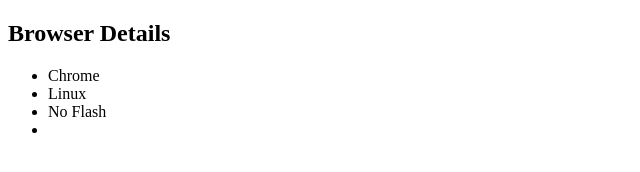
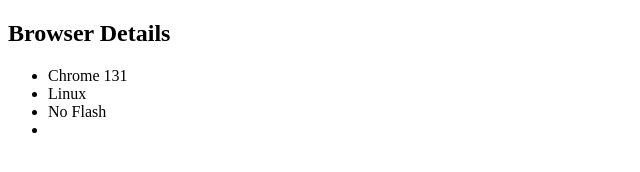
Before and after one commit to rsyring/browser-detect, a plain HTML site: page index.html in a window 1280 px wide. Shown: the full height of the page, 0-640 px from the left. Drawn offline with nearby package versions, Linux system fonts and the light colour scheme.

Commit message:
added browser version

```diff
--- a/index.html
+++ b/index.html
@@ -12,7 +12,7 @@
     <script type="text/javascript" src="flash_detect.js"></script>
     <script type="text/javascript">
         $(document).ready(function() {
-            $('#browser').text(BrowserDetect.browser)
+            $('#browser').text(BrowserDetect.browser + ' ' + BrowserDetect.version)
             $('#os').text(BrowserDetect.OS)
             $('#flash').text(FlashDetect.installed ? 'Flash Installed' : 'No Flash')
             $('#flash_version').text(FlashDetect.installed ? FlashDetect.raw : '')
```
